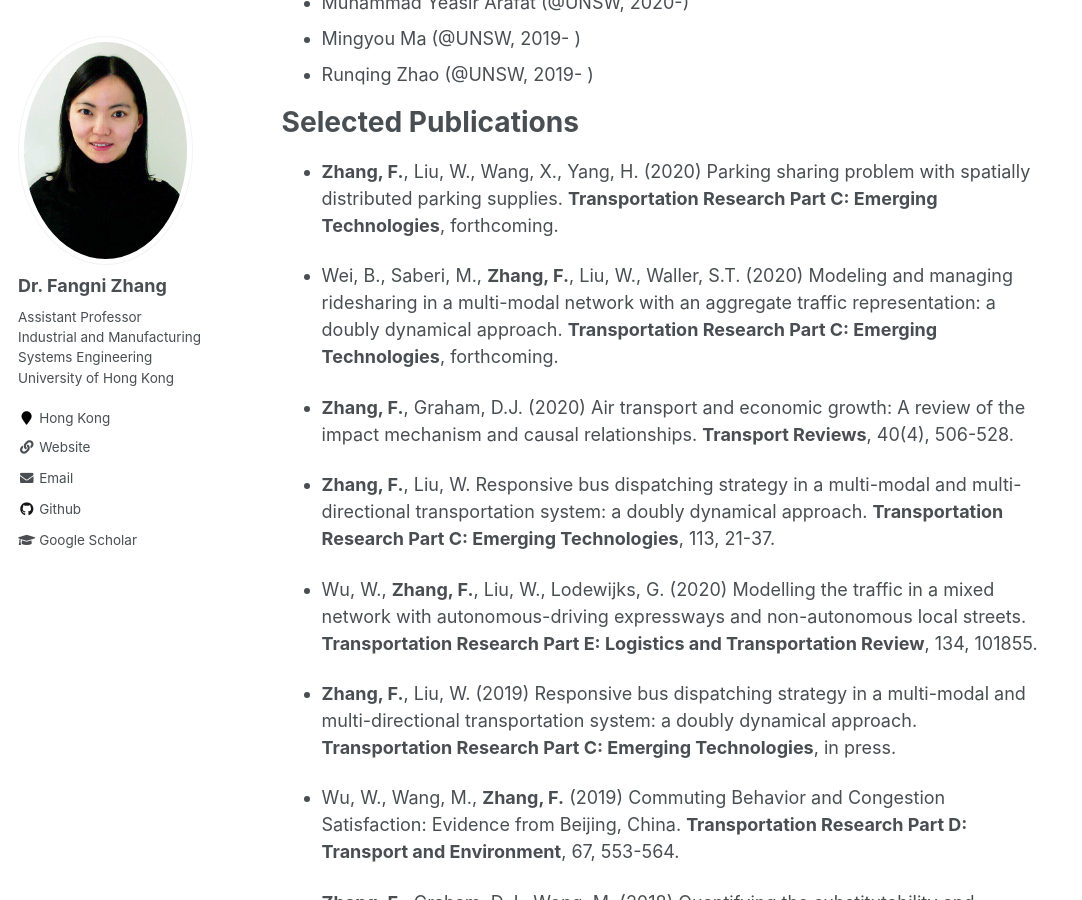
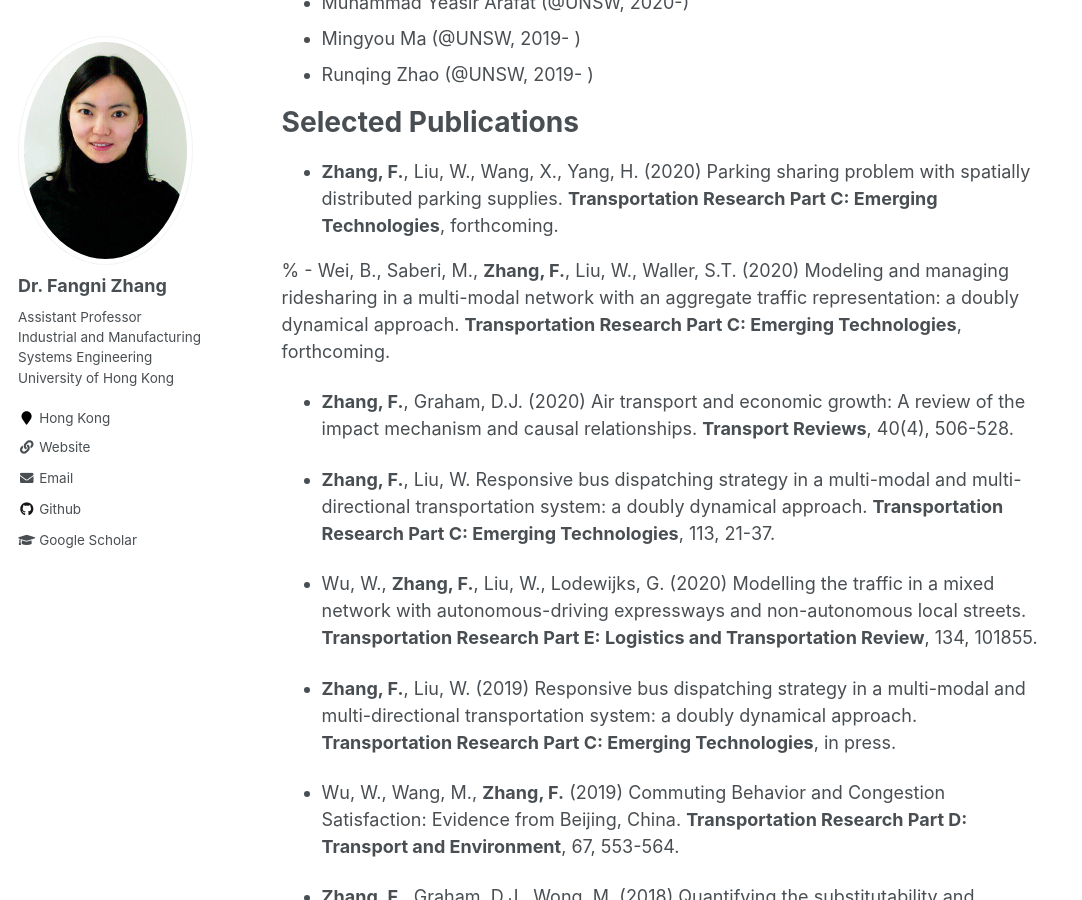
Before and after one commit to fangnizhang/fangnizhang.github.io, a Jekyll site: the page built from _pages/about.md, in a window 1280 px wide and 900 px high, scrolled down 1683 px. Shown: the whole window, without its empty margins (0-1082 px from the left). Built offline with Jekyll 4.4.1, drawn with Linux system fonts in a browser that asks for light colours.

```diff
--- a/_pages/about.md
+++ b/_pages/about.md
@@ -47,7 +47,7 @@ Selected Publications
 ======
 - **Zhang, F.**, Liu, W., Wang, X., Yang, H. (2020) Parking sharing problem with spatially distributed parking supplies. **Transportation Research Part C: Emerging Technologies**, forthcoming.
 
-- Wei, B., Saberi, M., **Zhang, F.**, Liu, W., Waller, S.T. (2020) Modeling and managing ridesharing in a multi-modal network with an aggregate traffic representation: a doubly dynamical approach. **Transportation Research Part C: Emerging Technologies**, forthcoming.
+% - Wei, B., Saberi, M., **Zhang, F.**, Liu, W., Waller, S.T. (2020) Modeling and managing ridesharing in a multi-modal network with an aggregate traffic representation: a doubly dynamical approach. **Transportation Research Part C: Emerging Technologies**, forthcoming.
 
 - **Zhang, F.**, Graham, D.J. (2020) Air transport and economic growth: A review of the impact mechanism and causal relationships. **Transport Reviews**, 40(4), 506-528.
 
```
